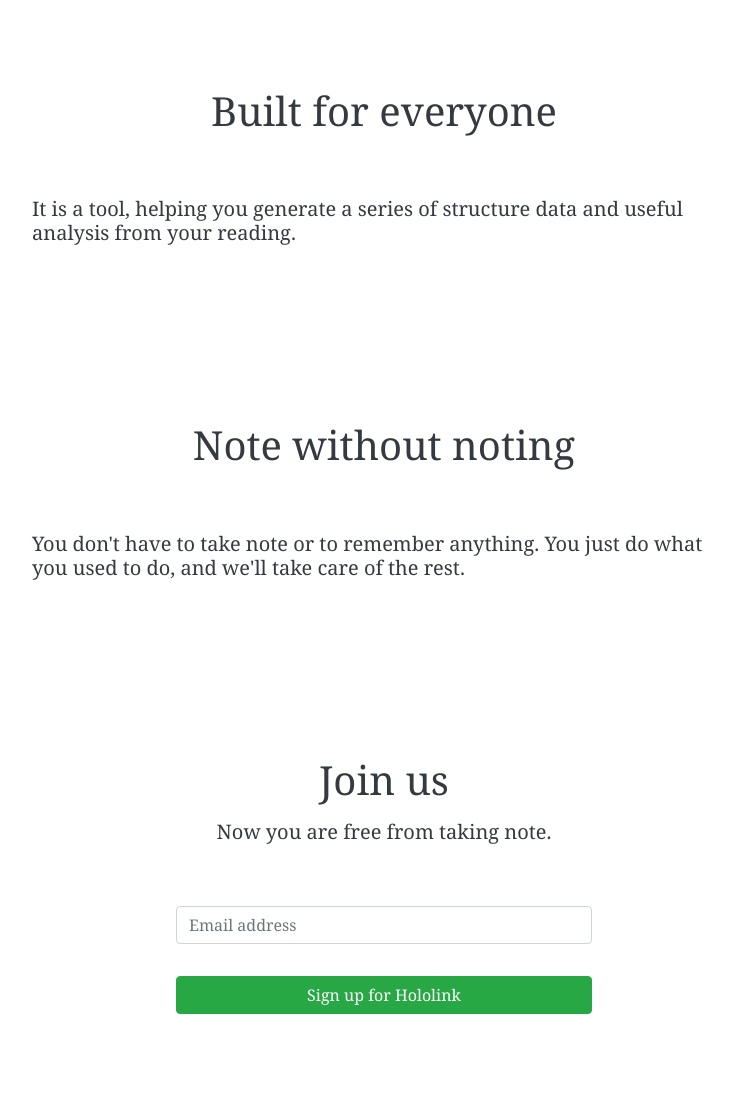
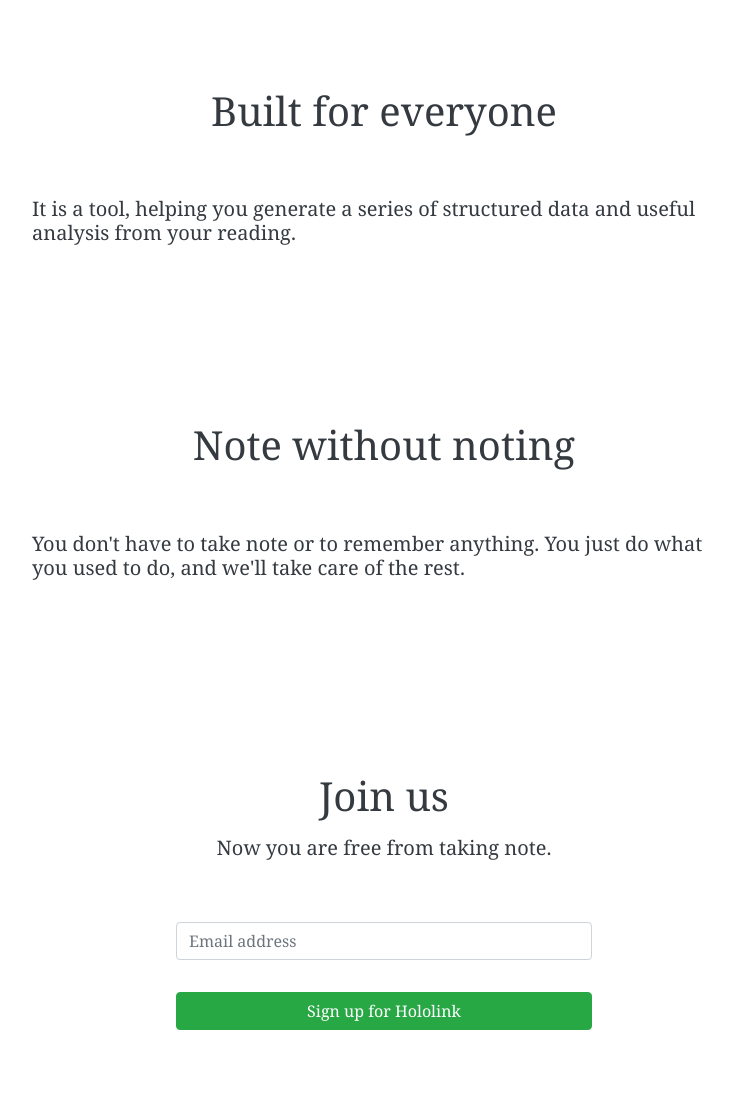
Before and after one commit to thejimmylin/hololink, a Django app: page / in a window 1280 px wide. Shown: the part 377-1485 px from the top of the page, without its empty margins (256-989 px from the left). Before the commit the page ends 1391 px from the top, so only its background shows below. Run offline with Django 3.2, Linux system fonts and the light colour scheme; some libraries are stand-ins or nearby versions.

Commit message:
update index

```diff
--- a/hololink/templates/index.html
+++ b/hololink/templates/index.html
@@ -24,7 +24,7 @@
             <h1 style="text-align: center;">{% trans 'Built for everyone' %}</h1>
             <h2><br></h2>
             <p>
-                <h5>{% trans "It is a tool, helping you generate a series of structure data and useful analysis from your reading." %}
+                <h5>{% trans "It is a tool, helping you generate a series of structured data and useful analysis from your reading." %}
                 </h5>
             </p>
         </div>
@@ -43,8 +43,12 @@
     <div class="row" style="height: 6rem;"></div>
     <div class="row justify-content-center">
         <div class="col-auto" style="padding: 2rem; width: 30rem;">
-            <h1 style="text-align: center;">{% trans 'Join us' %}</h1>
-            <p><h5 style="text-align: center;">{% trans 'Now you are free from taking note.' %}</h5></p>
+            <p>
+                <h1 style="text-align: center;">{% trans 'Join us' %}</h1>
+            </p>
+            <p>
+                <h5 style="text-align: center;">{% trans 'Now you are free from taking note.' %}</h5>
+            </p>
             <h2><br></h2>
             <form method="post">
                 {% csrf_token %}
```
Also changed, not shown: hololink/locale/zh_Hant/LC_MESSAGES/django.po, 1 other file.
